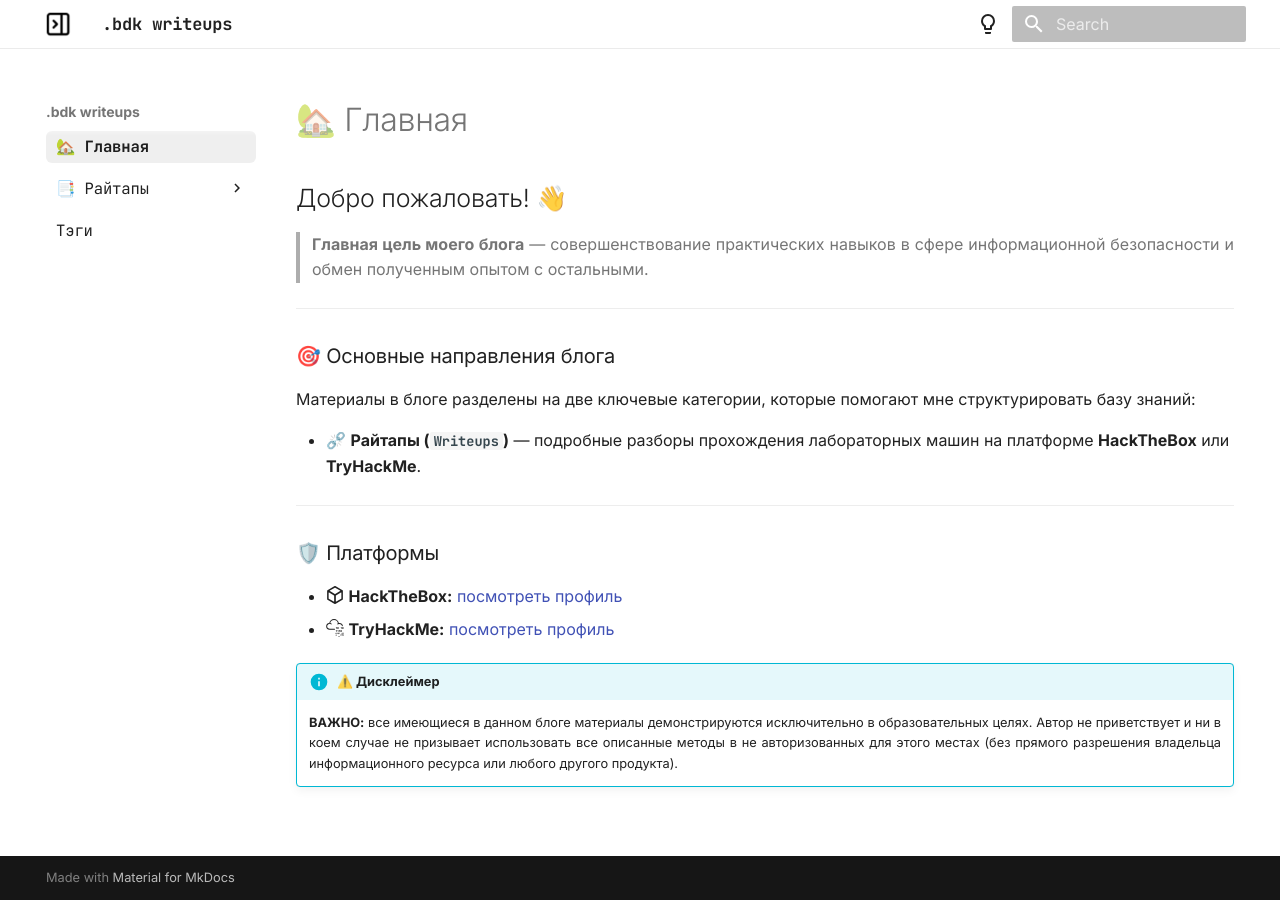
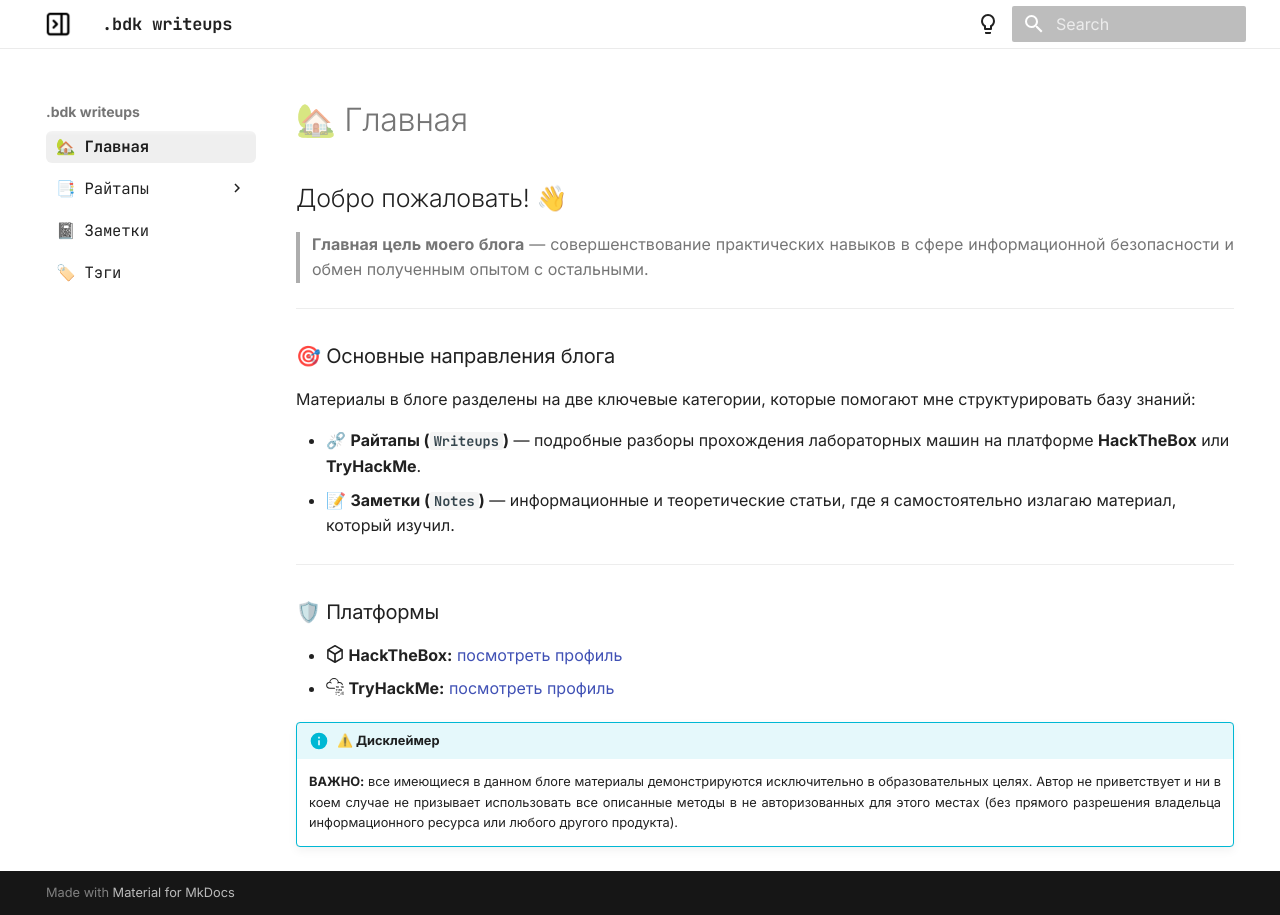
Before and after one commit to bdk44/bdk-writeups, an MkDocs documentation site: the page built from docs/index.md, in a window 1280 px wide. Built offline with MkDocs 1.6.1 and Material for MkDocs 9.7.7, drawn with Linux system fonts in a browser that asks for light colours.

```diff
--- a/docs/index.md
+++ b/docs/index.md
@@ -14,6 +14,7 @@ hide:
 Материалы в блоге разделены на две ключевые категории, которые помогают мне структурировать базу знаний:
 
 * ⛓️‍💥 **Райтапы (`Writeups`)** — подробные разборы прохождения лабораторных машин на платформе **HackTheBox** или **TryHackMe**.
+* 📝 **Заметки (`Notes`)** — информационные и теоретические статьи, где я самостоятельно излагаю материал, который изучил.
 
 ---
 
--- a/mkdocs.yml
+++ b/mkdocs.yml
@@ -47,7 +47,8 @@ nav:
           - 'HTB: Administrator (Medium)': Windows/administrator.md
       - 🐧 Linux:
           - 'THM: CherryBlossom (Hard)': linux/cherryblossom.md
-  - Тэги: tags.md
+  - 📓 Заметки: notes.md
+  - 🏷️ Тэги: tags.md
 
 markdown_extensions:
   - admonition
```
Also changed, not shown: docs/notes.md (added, +9 -0 lines).
